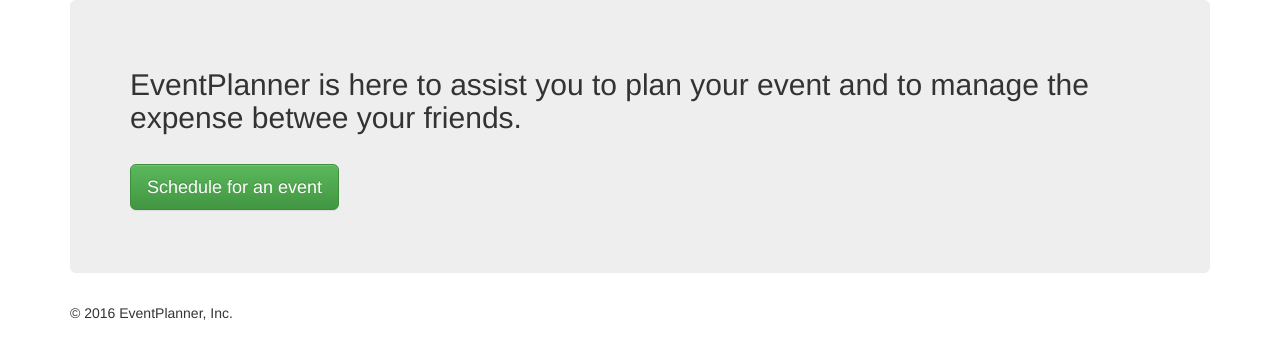
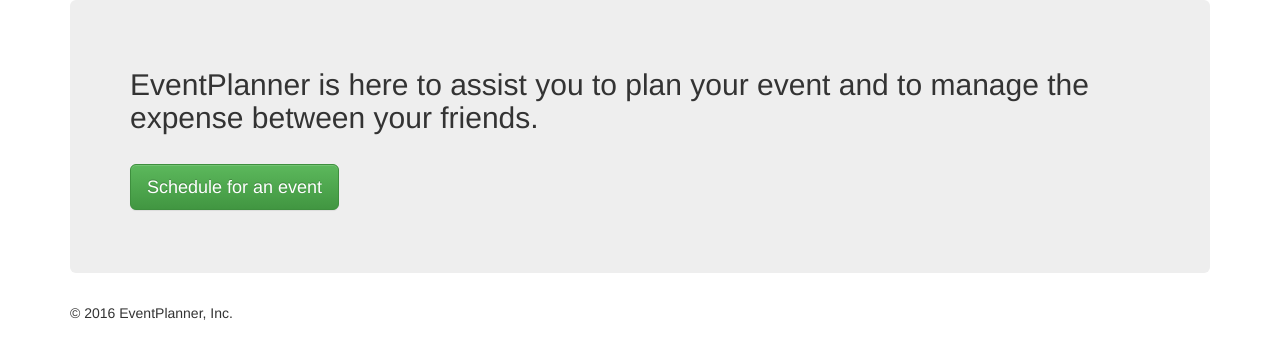
Before and after one commit to Soqueen/HackTheNorth2016, a Flask app: page / in a window 1280 px wide. Shown: the part 76-435 px from the top of the page. Run offline with Flask 2, Linux system fonts and the light colour scheme; some libraries are stand-ins or nearby versions.

Commit message:
add src folder and organizing file

```diff
--- a/templates/base.html
+++ b/src/templates/base.html
@@ -30,7 +30,7 @@
           </div>
 
           <div class="jumbotron">
-            <h2> EventPlanner is here to assist you to plan your event and to manage the expense betwee your friends.</h2>
+            <h2> EventPlanner is here to assist you to plan your event and to manage the expense between your friends.</h2>
             <br>
             <p><a class="btn btn-lg btn-success" href="{{ url_for('create')}}" role="button">Schedule for an event</a></p>
           </div>
```
Also changed, not shown: src/app.py (renamed from app.py), src/templates/create.html (renamed from templates/create.html), src/templates/event.html (added).
